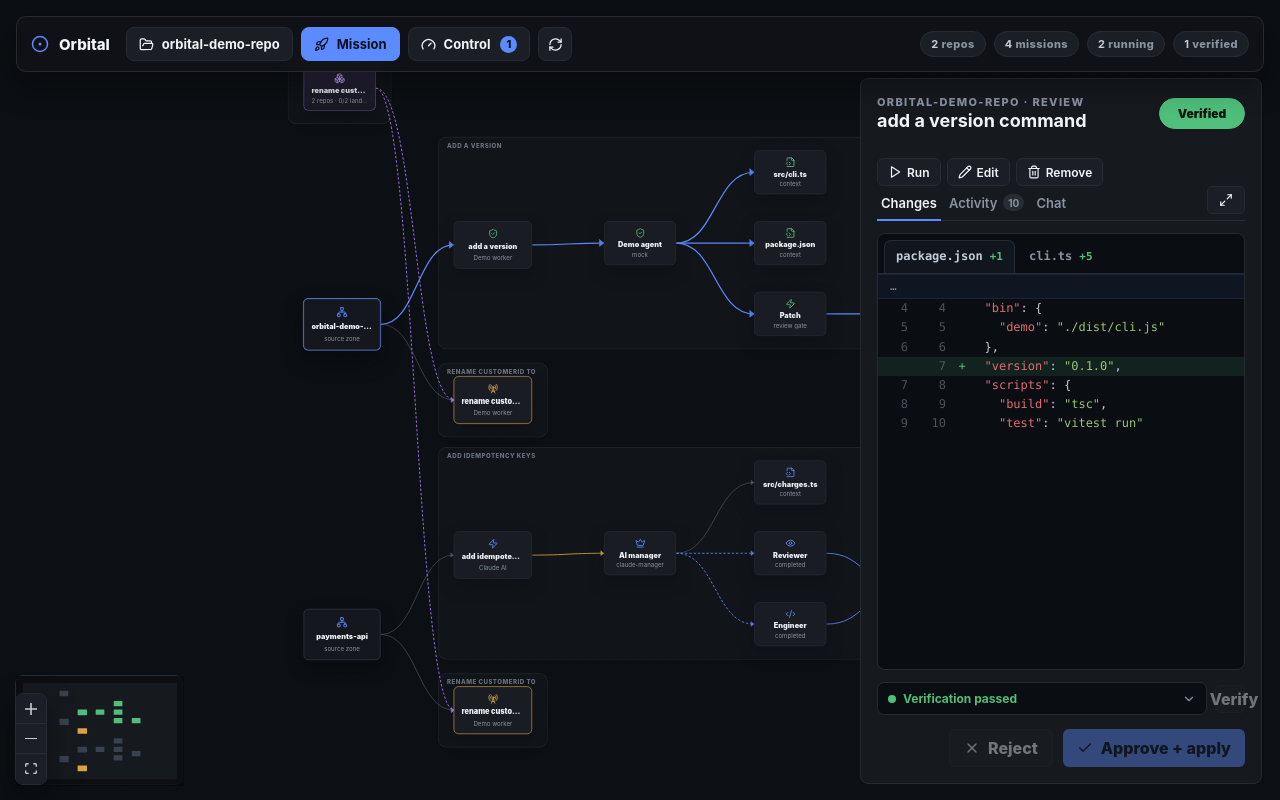
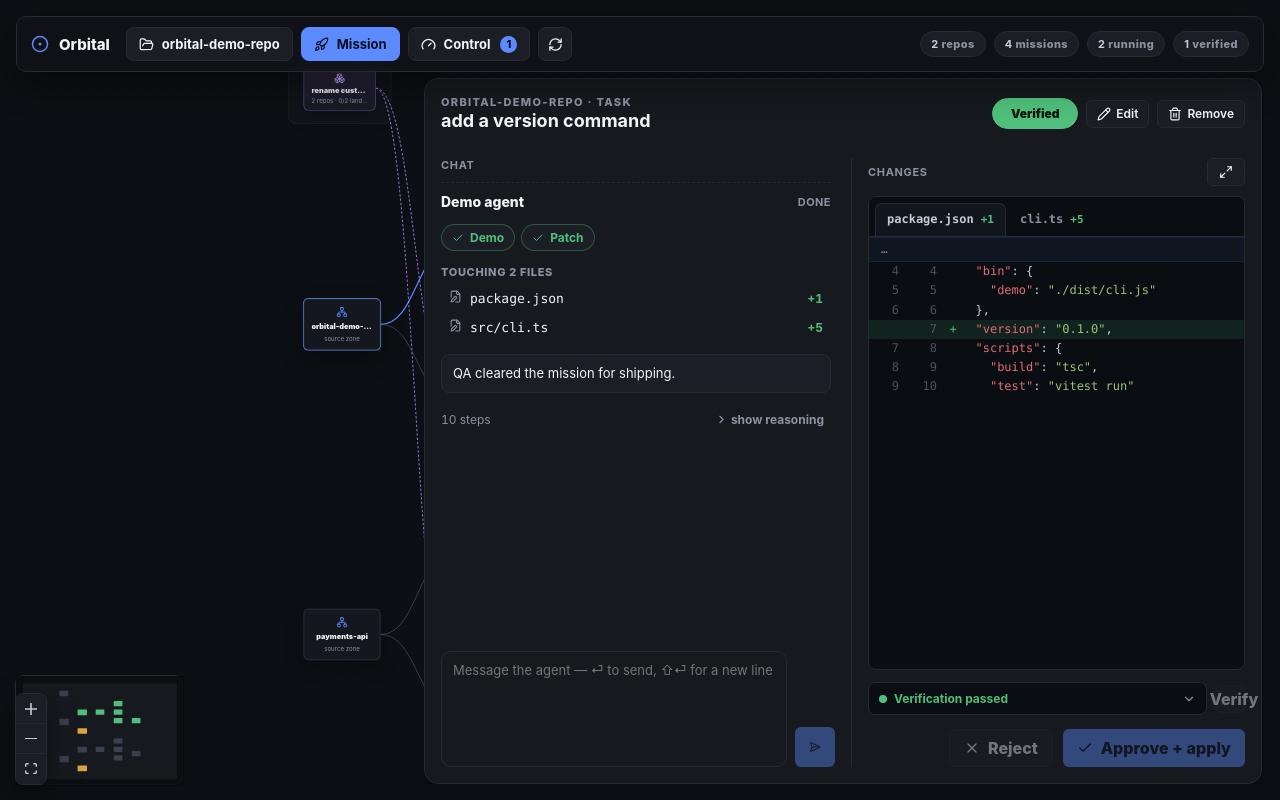
Before and after one commit to whosgotch/orbital, a React (Vite) app in the folder app/: page / in a window 1280 px wide. Built offline with nearby package versions, Linux system fonts and the light colour scheme.

Commit message:
feat(app): open a task into a split chat and diff window

```diff
--- a/app/src/App.tsx
+++ b/app/src/App.tsx
@@ -10,7 +10,6 @@ import {
   Network,
   Pencil,
   Play,
-  RadioTower,
   RefreshCw,
   Rocket,
   Terminal,
@@ -168,8 +167,7 @@ export function App() {
     Object.fromEntries(initialWorkspaceView.missions.map((mission) => [mission.id, workerModeFromName(mission.worker)])),
   );
   const [localCommandByMission, setLocalCommandByMission] = useState<Record<string, string>>({});
-  // Review panel: which tab is shown and whether the verification log is expanded.
-  const [reviewTab, setReviewTab] = useState<"changes" | "activity" | "chat">("changes");
+  // Whether the verification detail (command + output) is expanded under the diff.
   // The live conversation with each mission's agent, and which missions have a
   // chat turn in flight (so the composer shows a spinner while the agent works).
   const [chatByMission, setChatByMission] = useState<Record<string, ChatMessage[]>>({});
@@ -193,27 +191,20 @@ export function App() {
       return next;
     });
 
-  // Selecting a node also deep-links into the relevant review section, so each
-  // node does something specific instead of just opening the same panel.
+  // The task window shows chat and changes side by side, so selecting a node
+  // just focuses the relevant part: a file node scrolls the diff to that file,
+  // a verification node opens the verify detail.
   const handleSelectNode = (nodeId: string) => {
     setSelectedNodeId(nodeId);
     const node = workspaceGraphNodes.find((item) => item.id === nodeId);
     if (!node) return;
     switch (node.kind) {
-      case "patch":
-        setReviewTab("changes");
-        break;
       case "verification":
       case "test":
-        setReviewTab("changes");
         setVerifyOpen(true);
         break;
       case "file":
-        setReviewTab("changes");
         setFocusedDiffFile(node.label);
-        break;
-      case "worker":
-        setReviewTab("chat");
         break;
       default:
         break;
@@ -253,7 +244,6 @@ export function App() {
     () => buildAgentStatus(missionLoopState, selectedMissionId, selectedPatchDiff, selectedActivity, selectedRuntime),
     [missionLoopState, selectedMissionId, selectedPatchDiff, selectedActivity, selectedRuntime],
   );
-  const activity = selectedActivity.slice(0, selectedRuntime.step + 1);
   const missionStatus = missionStatusFor(selectedRuntime, patchReady);
   const selectedChatMessages = chatByMission[selectedMission?.id ?? ""] ?? [];
   const selectedChatSending = chatSendingByMission[selectedMission?.id ?? ""] ?? false;
@@ -315,8 +305,6 @@ export function App() {
     const repository = mission ? missionLoopState.repositories.find((repo) => repo.id === mission.repository_id) : undefined;
     return repository?.path ?? activeRepoPath;
   };
-
-  const startMission = () => dispatchMission(selectedMission.id);
 
   // Launch every draft/queued mission at once. Each runs in its own worker
   // process and git worktree, so the backlog burns down in parallel.
@@ -636,13 +624,6 @@ export function App() {
     }));
     setWorkspaceGraphNodes((current) => [...current, campaignNode]);
     setWorkspaceGraphEdges((current) => [...current, ...edges]);
-  };
-
-  const advanceStep = () => {
-    updateSelectedRuntime((current) => ({
-      ...current,
-      step: current.step + 1,
-    }));
   };
 
   const setMissionRuntime = (missionId: string, next: (runtime: WorkspaceRuntime) => WorkspaceRuntime) => {
@@ -1194,35 +1175,23 @@ export function App() {
       {missionLoopError ? <div className="floating-error">{missionLoopError}</div> : null}
 
       {selectedMission ? (
-        <aside className="inspector" aria-label="Review">
-          <section className="console-panel review-panel" aria-label="Mission review">
+        <aside className="inspector task-window" aria-label="Task">
+          <section className="task-panel" aria-label="Task">
             <div className="panel-head review-head">
               <div>
                 <div className="section-label">
-                  {selectedRepository?.name ?? "workspace"} · review
+                  {selectedRepository?.name ?? "workspace"} · task
                 </div>
                 <h2 className="work-order-title">{selectedMission.title}</h2>
               </div>
+              <div className="task-head-actions">
                 <div className={`mini-state ${missionStatus.className}`}>{missionStatus.label}</div>
-            </div>
-
-            <div className="node-actions" aria-label="Node actions">
-              <button
-                className="node-action secondary"
-                type="button"
-                onClick={() => void dispatchMission(selectedMission.id)}
-                disabled={selectedRuntime.status === "running"}
-                title="Run this node's agent"
-              >
-                <Play size={14} aria-hidden="true" />
-                <span>Run</span>
-              </button>
                 <button
                   className={`node-action secondary ${editingPrompt ? "active" : ""}`}
                   type="button"
                   onClick={editingPrompt ? () => setEditingPrompt(false) : beginEditPrompt}
                   disabled={selectedRuntime.status === "running"}
-                title="Edit this node's prompt"
+                  title="Edit this task's prompt"
                 >
                   <Pencil size={14} aria-hidden="true" />
                   <span>Edit</span>
@@ -1231,18 +1200,19 @@ export function App() {
                   className="node-action secondary danger"
                   type="button"
                   onClick={() => void deleteMission(selectedMission.id)}
-                title="Remove this node"
+                  title="Remove this task"
                 >
                   <Trash2 size={14} aria-hidden="true" />
                   <span>Remove</span>
                 </button>
+              </div>
             </div>
 
             {editingPrompt ? (
               <div className="node-prompt-editor">
                 <textarea
                   className="node-prompt-input"
-                  aria-label="Node prompt"
+                  aria-label="Task prompt"
                   value={promptDraft}
                   onChange={(event) => setPromptDraft(event.target.value)}
                   rows={4}
@@ -1264,37 +1234,24 @@ export function App() {
               </div>
             ) : null}
 
-            <div className="review-tabs" role="tablist">
-              <button
-                type="button"
-                role="tab"
-                aria-selected={reviewTab === "changes"}
-                className={`review-tab ${reviewTab === "changes" ? "active" : ""}`}
-                onClick={() => setReviewTab("changes")}
-              >
-                Changes
-              </button>
-              <button
-                type="button"
-                role="tab"
-                aria-selected={reviewTab === "activity"}
-                className={`review-tab ${reviewTab === "activity" ? "active" : ""}`}
-                onClick={() => setReviewTab("activity")}
-              >
-                Activity{activity.length > 0 ? <span className="tab-count">{activity.length}</span> : null}
-              </button>
-              <button
-                type="button"
-                role="tab"
-                aria-selected={reviewTab === "chat"}
-                className={`review-tab ${reviewTab === "chat" ? "active" : ""}`}
-                onClick={() => setReviewTab("chat")}
-              >
-                Chat
-              </button>
-              {reviewTab === "changes" && patchReady ? (
-                <button
-                  className="secondary icon-button mini review-expand"
+            <div className="task-split">
+              <div className="task-pane task-chat-pane">
+                <div className="task-pane-label">Chat</div>
+                <AgentChat
+                  messages={selectedChatMessages}
+                  statusModel={agentStatus}
+                  transcript={agentTranscript}
+                  sending={selectedChatSending}
+                  onSend={(text) => void sendAgentChat(selectedMission.id, text)}
+                />
+              </div>
+
+              <div className="task-pane task-diff-pane">
+                <div className="task-pane-label">
+                  <span>Changes</span>
+                  {patchReady ? (
+                    <button
+                      className="secondary icon-button mini"
                       type="button"
                       onClick={() => setDiffModalOpen(true)}
                       title="Expand diff"
@@ -1305,15 +1262,13 @@ export function App() {
                   ) : null}
                 </div>
 
-            {reviewTab === "changes" ? (
-              <div className="review-changes">
                 <DiffView
                   diff={patchReady ? selectedPatchDiff : ""}
                   focusPath={focusedDiffFile}
                   emptyLabel={
                     patchReady
-                      ? "No patch proposal captured for this mission."
-                      : "No changes yet — this mission hasn't reached review."
+                      ? "No patch proposal captured for this task."
+                      : "No changes yet — chat with the agent to make some."
                   }
                 />
 
@@ -1378,42 +1333,7 @@ export function App() {
                   </button>
                 </div>
               </div>
-            ) : reviewTab === "activity" ? (
-              <div className="review-activity">
-                <div className="activity-toolbar">
-                  <span className="activity-worker">
-                    <RadioTower size={13} aria-hidden="true" />
-                    {workerLabel(selectedMission.worker)}
-                  </span>
-                  <button
-                    className="secondary icon-button"
-                    type="button"
-                    onClick={selectedRuntime.step < 0 ? startMission : advanceStep}
-                    disabled={selectedRuntime.status === "running" || (patchReady && selectedRuntime.patchStatus !== "pending")}
-                    aria-label="Advance run"
-                    title="Advance run"
-                  >
-                    <Play size={16} aria-hidden="true" />
-                  </button>
-                </div>
-                <ol className="activity-list">
-                  {activity.length === 0 ? <li className="quiet">Mission is queued outside the active lane.</li> : null}
-                  {activity.map((step, index) => (
-                    <li key={`${index}-${step}`}>{step}</li>
-                  ))}
-                </ol>
-              </div>
-            ) : (
-              <div className="review-chat">
-                <AgentChat
-                  messages={selectedChatMessages}
-                  statusModel={agentStatus}
-                  transcript={agentTranscript}
-                  sending={selectedChatSending}
-                  onSend={(text) => void sendAgentChat(selectedMission.id, text)}
-                />
-              </div>
-            )}
+            </div>
           </section>
         </aside>
       ) : null}
@@ -1569,23 +1489,6 @@ function missionStatusFor(runtime: WorkspaceRuntime, patchReady: boolean) {
 
 function isRunning(runtime: WorkspaceRuntime) {
   return statusFromRuntime(runtime) === "running";
-}
-
-function workerLabel(workerName: string) {
-  if (workerName === "mock") {
-    return "Demo worker: limited patch generator";
-  }
-  if (workerName === "claude-manager") {
-    return "Claude Manager: AI orchestrates child agents";
-  }
-  if (workerName === "claude-engineer") {
-    return "Claude Engineer: AI code generation agent";
-  }
-  if (workerName === "unassigned") {
-    return "Worker not assigned";
-  }
-
-  return workerName;
 }
 
 function defaultLocalCommand() {
--- a/app/src/styles.css
+++ b/app/src/styles.css
@@ -215,13 +215,70 @@ h3 {
   flex: 0 0 auto;
 }
 
-/* Single Review panel fills the rail; its active tab body flexes so the diff
-   gets the room. */
-.inspector .review-panel {
+/* The task window opens wide so chat and its changes sit side by side. */
+.inspector.task-window {
+  width: 840px;
+  overflow: hidden;
+}
+
+.task-panel {
   flex: 1 1 auto;
   min-height: 0;
   display: flex;
   flex-direction: column;
+  padding: 16px;
+  border-radius: 14px;
+  border: 1px solid var(--line);
+  background: var(--panel);
+  box-shadow: var(--shadow);
+}
+
+/* Two columns: the conversation on the left, its live diff on the right. */
+.task-split {
+  flex: 1 1 auto;
+  min-height: 0;
+  display: grid;
+  grid-template-columns: 1fr 1fr;
+  gap: 16px;
+  margin-top: 12px;
+}
+
+.task-pane {
+  min-height: 0;
+  min-width: 0;
+  display: flex;
+  flex-direction: column;
+}
+
+.task-diff-pane {
+  padding-left: 16px;
+  border-left: 1px solid var(--line);
+}
+
+.task-pane-label {
+  flex: 0 0 auto;
+  display: flex;
+  align-items: center;
+  justify-content: space-between;
+  margin-bottom: 10px;
+  font-size: 11px;
+  font-weight: 700;
+  letter-spacing: 0.06em;
+  text-transform: uppercase;
+  color: var(--muted);
+}
+
+.task-diff-pane .diff-view,
+.task-diff-pane .diff-empty {
+  flex: 1 1 auto;
+  min-height: 0;
+  overflow: auto;
+}
+
+.task-head-actions {
+  display: flex;
+  align-items: center;
+  gap: 8px;
 }
 
 .review-head {
```
Lines whose indentation alone changed are shown as unchanged.
